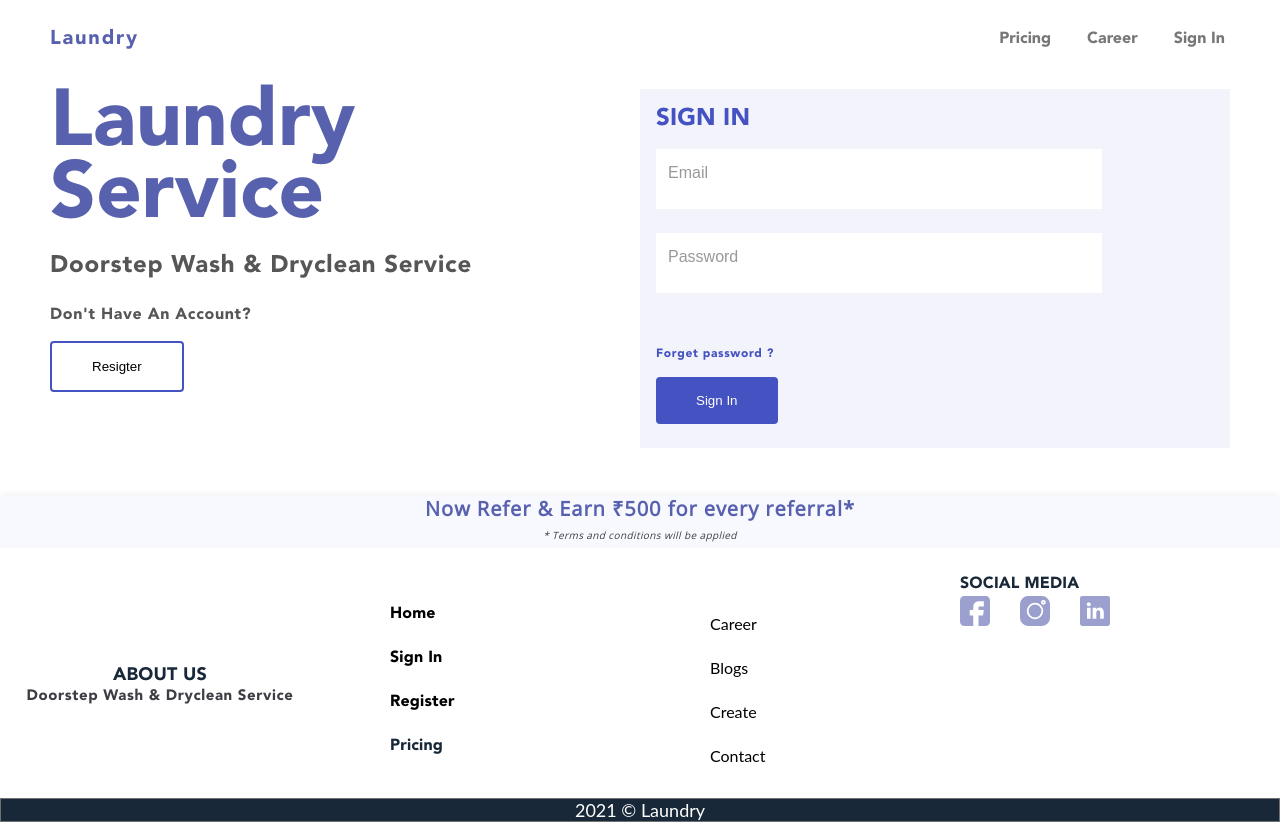
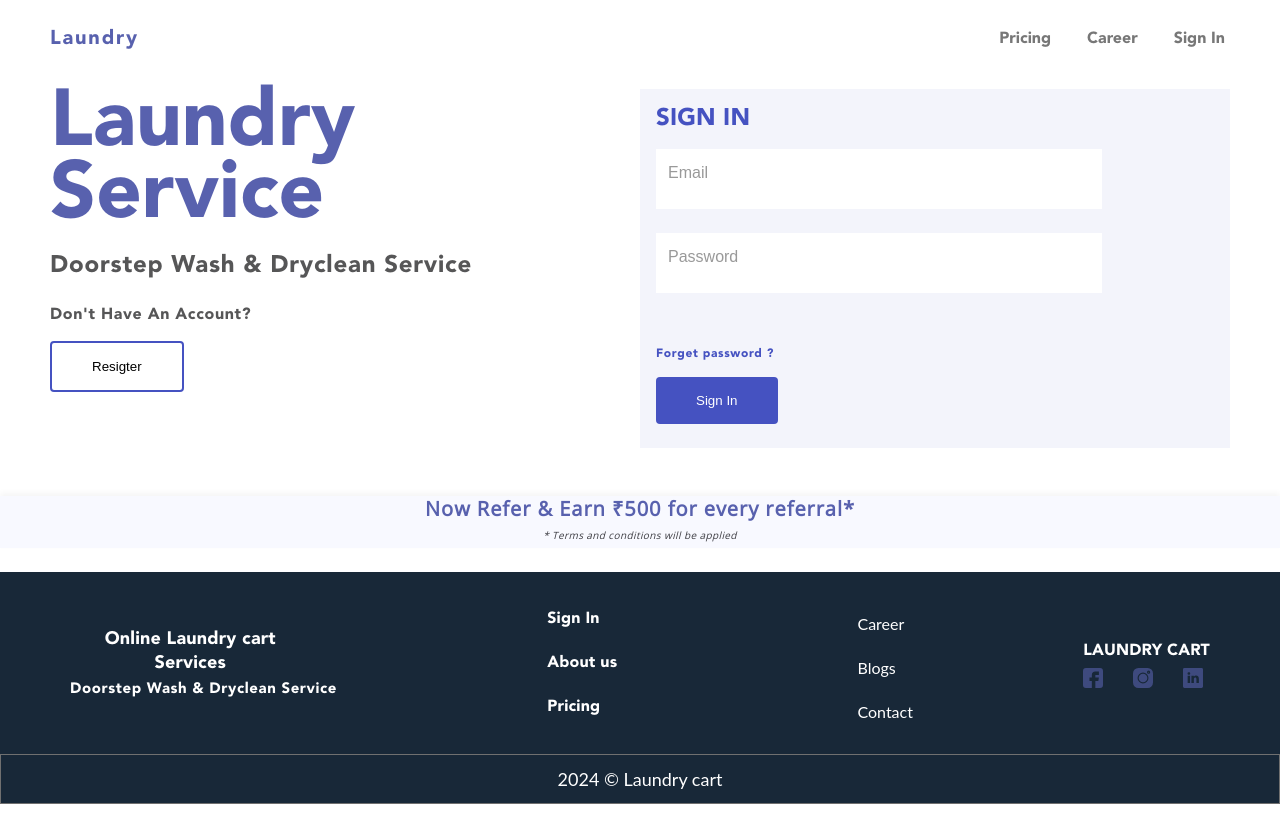
Before and after one commit to NOORMOHAMMED789/Laundry-Cart-FrontEnd, a React (Create React App) app: page / in a window 1280 px wide. Built offline with nearby package versions, Linux system fonts and the light colour scheme.

Commit message:
UI is updation

```diff
--- a/src/Components/Footer2/Footer2.css
+++ b/src/Components/Footer2/Footer2.css
@@ -1,7 +1,9 @@
 .footer2 {
-  display: grid;
-  width: 100vw;
-  grid-template-columns: repeat(4, 25vw);
+  display: flex;
+  justify-content: space-around;
+  align-items: center;
+  background-color: #182838;
+  color: #fff;
 }
 
 .footer2_sec1 {
@@ -9,26 +11,26 @@
   justify-content: center;
   flex-direction: column;
   align-items: center;
+  color: #fff;
 }
 
 .footer2_title {
   text-align: center;
   font: normal normal 18px/24px Avenir;
   letter-spacing: 0.18px;
-  color: #182838;
+  margin-bottom: 0.5rem;
+  padding-right: 10%;
 }
 .footer2_para {
   text-align: center;
   font: normal normal normal 15px/20px Avenir;
   letter-spacing: 0.6px;
-  color: #3d3d43;
 }
 
 .footer2_sec2 {
   text-align: left;
   font: normal normal 16px/24px Avenir;
   letter-spacing: 0.16px;
-  color: #182838;
 }
 
 .footer2_first__ul {
@@ -37,6 +39,11 @@
 }
 .footer2_first__ul li {
   padding: 10px;
+  color: #fff;
+}
+.footer2_first__ul li:hover {
+  color: rgb(158, 136, 136);
+  cursor: pointer;
 }
 
 .footer2_sec3 {
@@ -44,10 +51,16 @@
 }
 
 .footer2_socialmedia {
-  margin-bottom: 20px;
+  margin-top: 0.5rem;
   display: flex;
   gap: 30px;
 }
 .footer2_socialmedia__icons {
   width: 40px;
 }
+
+.footer2_socialmedia img:hover {
+  cursor: pointer;
+  transform: scale(1.1);
+  transition: transform 0.2s ease-in-out;
+}
--- a/src/Components/Footer2/Footer2.jsx
+++ b/src/Components/Footer2/Footer2.jsx
@@ -6,43 +6,51 @@ const Footer2 = () => {
   return (
     <div className="footer2">
       <section className="footer2_sec1">
-        <h4 className="footer2_title">ABOUT US</h4>
+        <h4 className="footer2_title">Online Laundry cart Services</h4>
         <p className="footer2_para">Doorstep Wash & Dryclean Service</p>
       </section>
       <section className="footer2_sec2">
         <ul className="footer2_first__ul">
-          <Link to={"/home"}><li>Home</li></Link>
-          <Link to={"/"}><li>Sign In</li></Link>
-          <Link to={"/register"}><li>Register</li></Link>
-          <li>Pricing</li>
+          <Link to={"/"}>
+            <li>Sign In</li>
+          </Link>
+          <Link to={"/about"}>
+            <li>About us</li>
+          </Link>
+          <Link to={"/about"}>
+            <li>Pricing</li>
+          </Link>
         </ul>
       </section>
+
       <section className="footer2_sec3">
         <ul className="footer2_first__ul">
           <li>Career</li>
           <li>Blogs</li>
-          <li>Create</li>
           <li>Contact</li>
         </ul>
       </section>
 
       <section className="footer2_sec2">
-        <h4 className="footer2_sec4__title">SOCIAL MEDIA</h4>
+        <h4 className="footer2_sec4__title">LAUNDRY CART</h4>
         <div className="footer2_socialmedia">
           <img
             src="/icons/facebook.svg"
             alt="facebook"
-            style={{ width: "30px" }}
+            width="20px"
+            height="20px"
           />
           <img
             src="/icons/instagram.svg"
             alt="instagram"
-            style={{ width: "30px" }}
+            width="20px"
+            height="20px"
           />
           <img
             src="/icons/linkedin.svg"
             alt="linkedin"
-            style={{ width: "30px" }}
+            width="20px"
+            height="20px"
           />
         </div>
       </section>
--- a/src/Components/Footer3/Footer3.css
+++ b/src/Components/Footer3/Footer3.css
@@ -2,12 +2,14 @@
   background: #182838 0% 0% no-repeat padding-box;
   border: 1px solid #707070;
   color: #182838;
+  height: 50px;
+  display: flex;
+  justify-content: center;
+  align-items: center;
 }
 
 .footer3_message {
   font-size: 1.8rem;
   line-height: 2.2rem;
-  display: flex;
-  justify-content: center;
   color: white;
 }
--- a/src/Components/Footer3/Footer3.jsx
+++ b/src/Components/Footer3/Footer3.jsx
@@ -4,7 +4,7 @@ import "./Footer3.css";
 const Footer3 = () => {
   return (
     <div className="footer3">
-      <p className="footer3_message">2021 &copy; Laundry</p>
+      <p className="footer3_message">2024 &copy; Laundry cart</p>
     </div>
   );
 };
```
